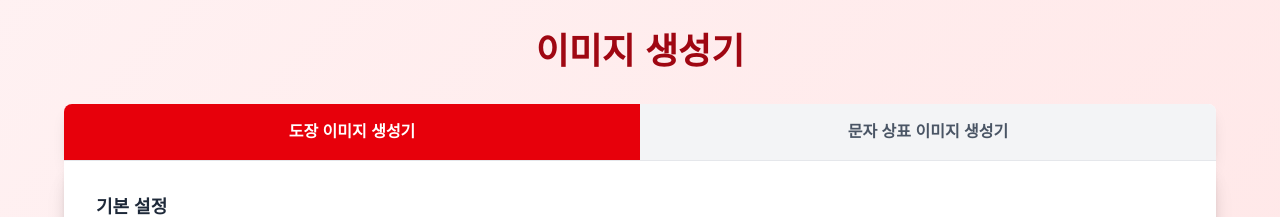
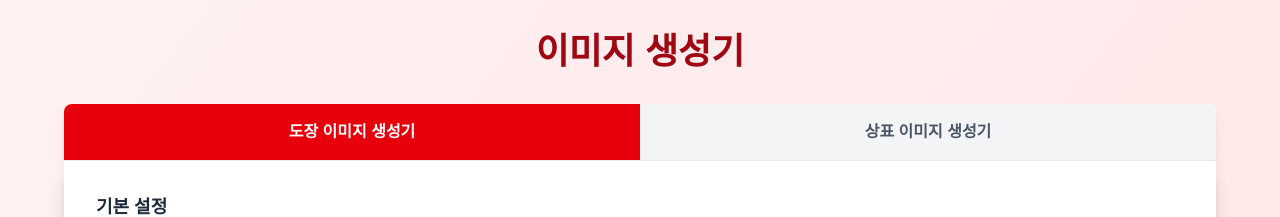
Before and after one commit to MinhoYeon/ImageGenerator, a Next.js app: page / in a window 1280 px wide. Shown: the top 217 px of the page. Built offline with nearby package versions, Linux system fonts and the light colour scheme; a web font is replaced by a local one.

Commit message:
탭 버튼 이름 수정

```diff
--- a/app/page.tsx
+++ b/app/page.tsx
@@ -37,7 +37,7 @@ export default function Home() {
                   : 'bg-gray-100 text-gray-600 hover:bg-gray-200'
               }`}
             >
-              문자 상표 이미지 생성기
+              상표 이미지 생성기
             </button>
           </div>
         </div>
```
